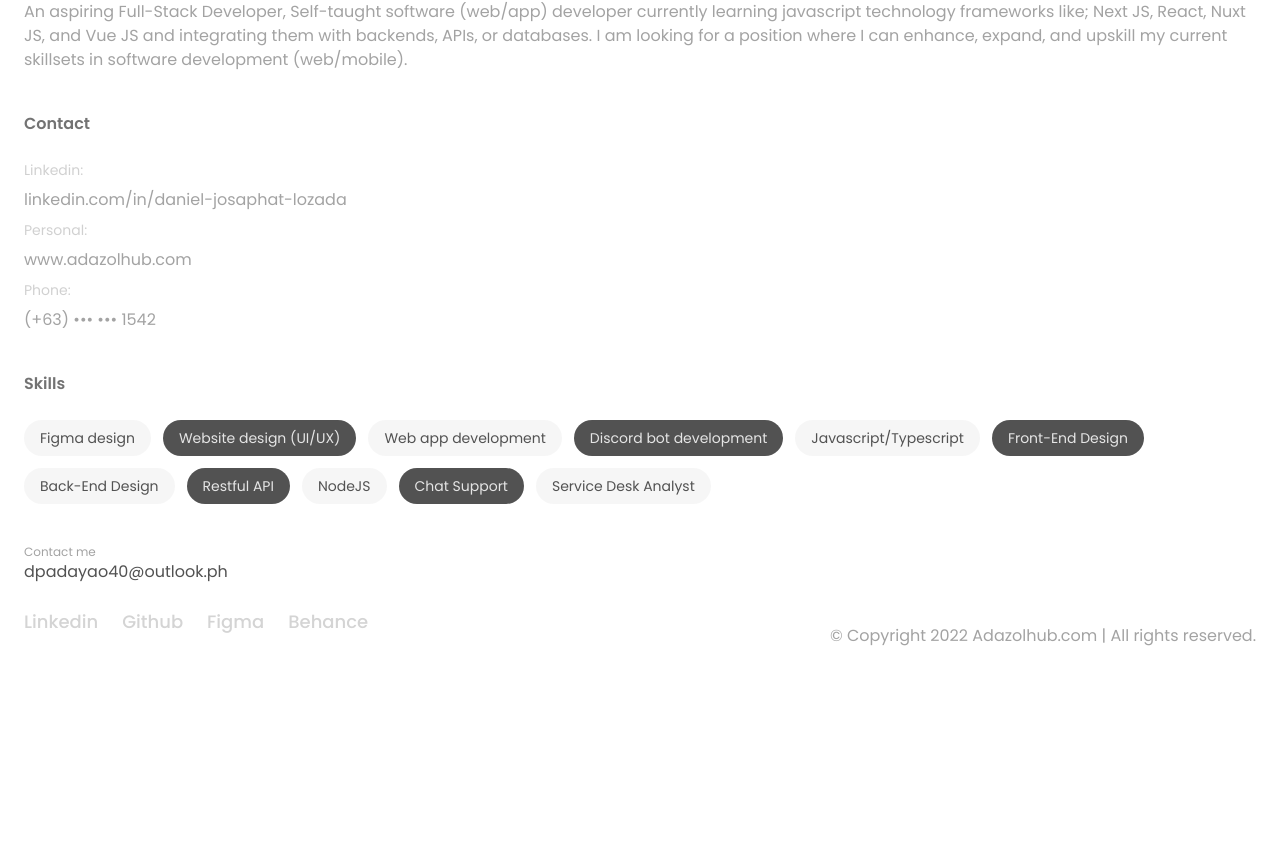
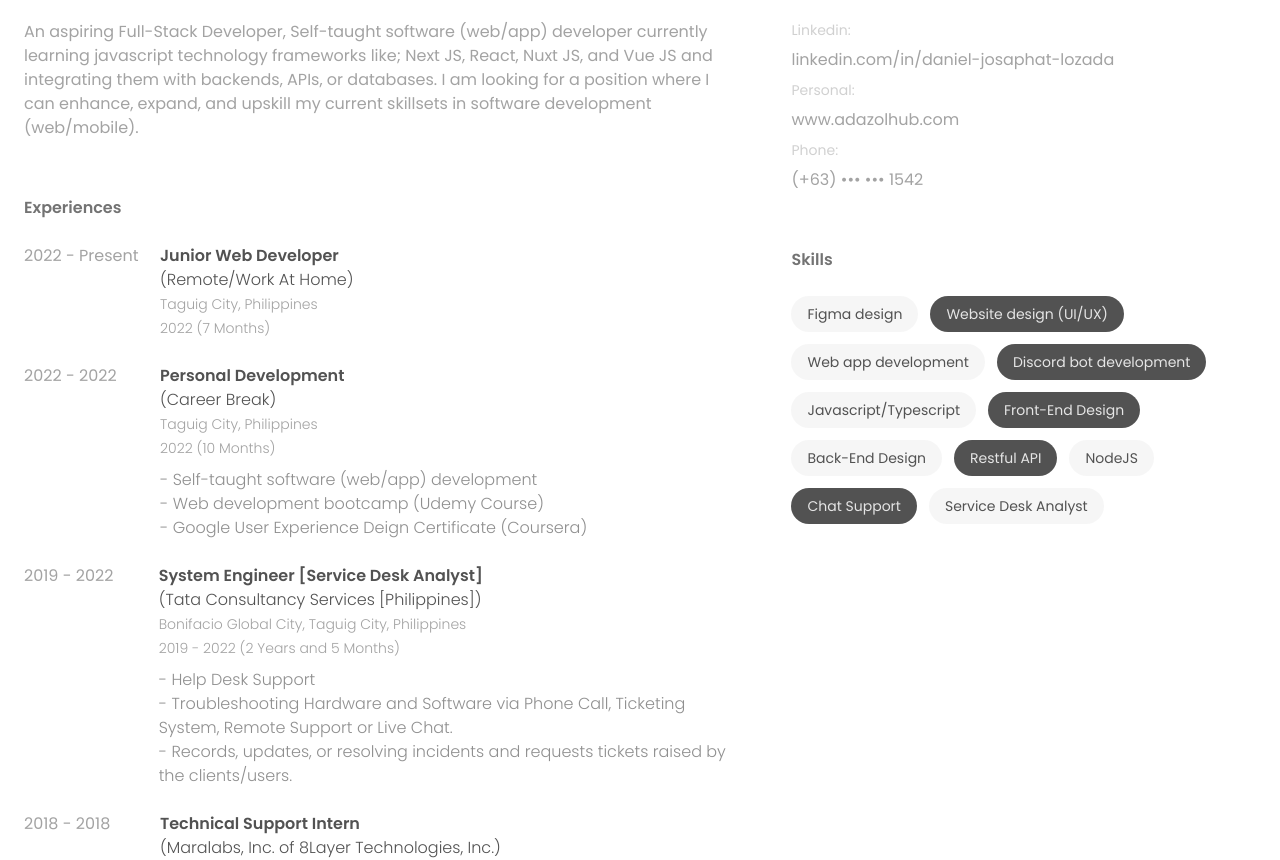
Before and after one commit to adazol123/adazolhub-personal-v1, a React (Vite) app: page /introduction/resume in a window 1280 px wide. Shown: the part 320-1180 px from the top of the page. Before the commit the page ends 1012 px from the top, so only its background shows below. Built offline with nearby package versions, Linux system fonts and the light colour scheme; no server answers.

Commit message:
update introduction resume page

```diff
--- /dev/null
+++ b/src/components/ui/sections/resume/Experience.tsx
@@ -0,0 +1,60 @@
+import React, { ReactFragment, ReactNode } from 'react'
+
+type Props = {
+  year: string
+  jobTitle: string
+  companyName: string
+  companyLocation: string
+  jobYear: string
+  jobDuration: string
+  descriptions?: {
+    lists: Array<string>
+  }
+  children?: ReactFragment
+}
+
+const Experience = (props: Props) => {
+  const {
+    year,
+    jobTitle,
+    companyLocation,
+    companyName,
+    jobYear,
+    jobDuration,
+    descriptions,
+    children
+  } = props
+
+  return (
+    <div className='flex gap-4 my-6'>
+      <span className='whitespace-nowrap w-[120px]'>{year}</span>
+      <div>
+        <h3 className='text-base font-semibold text-neutral-600'>{jobTitle}</h3>
+        <h3 className='text-base font-light text-neutral-600'>
+          ({companyName})
+        </h3>
+        <span className='text-neutral-400 font-light text-sm'>
+          {companyLocation}
+        </span>
+        <br />
+        <span className='text-neutral-400 font-light text-sm'>{jobYear} </span>
+        <span className='text-neutral-400 font-light text-sm'>
+          ({jobDuration})
+        </span>
+
+        {descriptions ? (
+          <p className='mt-2'>
+            <ul>
+              {descriptions.lists.map((x, index) => {
+                return <li key={index} className='max-w-[60ch]'>{x}</li>
+              })}
+            </ul>
+          </p>
+        ) : null}
+        {children}
+      </div>
+    </div>
+  )
+}
+
+export default Experience
--- a/src/pages/introduction.tsx
+++ b/src/pages/introduction.tsx
@@ -2,7 +2,7 @@ import React, { createRef, useEffect, useRef, useState } from 'react'
 import { useLocation, useRoutes, useNavigate, useHref } from 'react-router-dom'
 import TechStack from '../components/techstack/TechStack'
 import CardOffer from '../components/ui/cards/Offer'
-import CardProfile from './../components/ui/cards/Profile';
+import CardProfile from '../components/ui/cards/Profile';
 
 const Introduction = () => {
     const navigate = useNavigate()
@@ -40,7 +40,7 @@ const Introduction = () => {
         <>
             <section className='text-neutral-400 space-y-3 flex'>
 
-                <div className='col-span-10 flex flex-col gap-16'>
+                <div className='col-span-10 flex flex-col gap-16 container'>
                     <div className='flex lg:flex-row justify-between gap-4 flex-col-reverse w-full mx-auto mt-10'>
                         <div id='introduction' className='flex flex-col gap-6 scroll-m-4'>
                             <h4 >Introduction</h4>
--- a/src/pages/resume.tsx
+++ b/src/pages/resume.tsx
@@ -1,10 +1,11 @@
 import React, { useEffect } from 'react'
+import Experience from '../components/ui/sections/resume/Experience'
 
 type Props = {}
 
 let skills = [
   'Figma design',
-    "Website design (UI/UX)",
+  'Website design (UI/UX)',
   'Web app development',
   'Discord bot development',
   'Javascript/Typescript',
@@ -18,22 +19,24 @@ let skills = [
 
 const Resume = (props: Props) => {
   useEffect(() => {
-        const observe = new IntersectionObserver((entries, observer) => {
+    const observe = new IntersectionObserver(
+      (entries, observer) => {
         entries.forEach(entry => {
           const item = entry.target
           if (entry.isIntersecting) {
-
             item.classList.replace('opacity-0', 'opacity-1')
-                    item.classList.replace("translate-y-32", "translate-y-0")
+            item.classList.replace('translate-y-32', 'translate-y-0')
           }
           // else {
           //     item.classList.remove('opacity-0')
           //     item.classList.remove("translate-y-32")
           // }
         })
-        }, {
+      },
+      {
         rootMargin: '-20px'
-        })
+      }
+    )
 
     let para = document.querySelectorAll('.intersection')
     para.forEach(par => {
@@ -46,30 +49,42 @@ const Resume = (props: Props) => {
     }
   }, [])
   return (
-        <section className='text-neutral-400 space-y-8'>
+    <section className='text-neutral-400 space-y-8 container mt-5'>
       <div className='flex justify-between items-center py-3 bg-white sticky top-14 z-30'>
         <div className='text-xs'>
           <span>Web Developer</span>
         </div>
 
-                <a className='py-3 px-6 rounded-full text-white bg-neutral-700 text-xs' href="https://firebasestorage.googleapis.com/v0/b/daniel-lozada.appspot.com/o/resume%2FDaniel%20Lozada%20-%20SWD.pdf?alt=media&token=06b6ba32-501d-4b34-854b-812aecb4ba0c" target="_blank" >Download Resume</a>
+        <a
+          className='py-3 px-6 rounded-full text-white bg-neutral-700 text-xs'
+          href='https://firebasestorage.googleapis.com/v0/b/daniel-lozada.appspot.com/o/resume%2FDaniel%20Lozada%20-%20SWD.pdf?alt=media&token=06b6ba32-501d-4b34-854b-812aecb4ba0c'
+          target='_blank'
+        >
+          Download Resume
+        </a>
       </div>
       <div className=' flex flex-col justify-between gap-4   w-full mx-auto mt-6'>
         <div className='intersection translate-y-32 opacity-0 flex justify-between gap-6 flex-col-reverse sm:flex-row w-full'>
-                    <div >
+          <div>
             <h3 className='text-neutral-400'>DANIEL JOSAPHAT</h3>
             <h1>LOZADA</h1>
           </div>
+        </div>
 
-                </div>
+        <div className='flex gap-12 flex-col xl:flex-row'>
+          <div className='flex flex-col gap-8'>
             <div className='intersection translate-y-32 opacity-0 flex justify-between mt-6'>
               <div>
-
                 <h5>About</h5>
                 <div className=' mt-6'>
-
                   <p>
-                                An aspiring Full-Stack Developer, Self-taught software (web/app) developer currently learning javascript technology frameworks like; Next JS, React, Nuxt JS, and Vue JS and integrating them with backends, APIs, or databases. I am looking for a position where I can enhance, expand, and upskill my current skillsets in software development (web/mobile).
+                    An aspiring Full-Stack Developer, Self-taught software
+                    (web/app) developer currently learning javascript technology
+                    frameworks like; Next JS, React, Nuxt JS, and Vue JS and
+                    integrating them with backends, APIs, or databases. I am
+                    looking for a position where I can enhance, expand, and
+                    upskill my current skillsets in software development
+                    (web/mobile).
                   </p>
                 </div>
               </div>
@@ -77,28 +92,122 @@ const Resume = (props: Props) => {
                         <img className='overflow-hidden w-full h-full mx-auto object-contain my-auto rounded-lg' src="/images/profile-pic.png" alt="" />
                     </div> */}
             </div>
-                <div className="mt-6 intersection translate-y-32 opacity-0">
+            <div className='intersection translate-y-32 opacity-0 flex justify-between mt-6'>
+              <div>
+                <h5>Experiences</h5>
+                <div className=' mt-6'>
+                  <Experience
+                    year='2022 - Present'
+                    jobTitle='Junior Web Developer'
+                    companyName='Remote/Work At Home'
+                    companyLocation='Taguig City, Philippines'
+                    jobYear='2022'
+                    jobDuration='7 Months'
+                  />
+                  <Experience
+                    year='2022 - 2022'
+                    jobTitle='Personal Development'
+                    companyName='Career Break'
+                    companyLocation='Taguig City, Philippines'
+                    jobYear='2022'
+                    jobDuration='10 Months'
+                    descriptions={{
+                      lists: [
+                        'Self-taught software (web/app) development',
+                        'Web development bootcamp (Udemy Course)',
+                        'Google User Experience Deign Certificate (Coursera)',
+
+                      ]
+                    }}
+                  />
+                  <Experience
+                    year='2019 - 2022'
+                    jobTitle='System Engineer [Service Desk Analyst]'
+                    companyName='Tata Consultancy Services [Philippines]'
+                    companyLocation='Bonifacio Global City, Taguig City, Philippines'
+                    jobYear='2019 - 2022'
+                    jobDuration='2 Years and 5 Months'
+                    descriptions={{
+                      lists: [
+                        'Help Desk Support',
+                        'Troubleshooting Hardware and Software via Phone Call, Ticketing System, Remote Support or Live Chat.',
+                        'Records, updates, or resolving incidents and requests tickets raised by the clients/users.'
+                      ]
+                    }}
+                  />
+                  <Experience
+                    year='2018 - 2018'
+                    jobTitle='Technical Support Intern'
+                    companyName='Maralabs, Inc. of 8Layer Technologies, Inc.'
+                    companyLocation='Kapitolyo, Pasig City, Philippines'
+                    jobYear='2018'
+                    jobDuration='3 Months'
+                    descriptions={{
+                      lists: [
+                        'Exposed to linux technology stach (Linux, Apache, Mysql, PHP',
+                        'Assembled and deploy computer network',
+                        'Monitor, analyze and troubleshoot server network connectivity issues',
+                        'Maintain and monitor server infrastructure',
+                        'Provide technical support'
+                      ]
+                    }}
+                  />
+                </div>
+              </div>
+              {/* <div className='w-64 h-64 flex-1'>
+                        <img className='overflow-hidden w-full h-full mx-auto object-contain my-auto rounded-lg' src="/images/profile-pic.png" alt="" />
+                    </div> */}
+            </div>
+          </div>
+          <div className='flex flex-col max-w-screen-sm gap-8'>
+            <div className='mt-6 intersection translate-y-32 opacity-0'>
               <h5>Contact</h5>
               <div className='flex flex-col gap-2 mt-6'>
                 <span className='opacity-50 text-sm'>Linkedin: </span>
-                        <a href="https://linkedin.com/in/daniel-josaphat-lozada" target='_blank' rel='noopener'>linkedin.com/in/daniel-josaphat-lozada</a>
+                <a
+                  href='https://linkedin.com/in/daniel-josaphat-lozada'
+                  target='_blank'
+                  rel='noopener'
+                >
+                  linkedin.com/in/daniel-josaphat-lozada
+                </a>
                 <span className='opacity-50 text-sm'>Personal: </span>
-                        <a href="https://www.adazolhub.com" target='_blank' rel='noopener'>www.adazolhub.com</a>
+                <a
+                  href='https://www.adazolhub.com'
+                  target='_blank'
+                  rel='noopener'
+                >
+                  www.adazolhub.com
+                </a>
                 <span className='opacity-50 text-sm'>Phone: </span>
-                        <a href="mailto:dpadayao40@outlook.ph" target='_blank' rel='noreferrer'>(+63) ••• ••• 1542</a>
+                <a
+                  href='mailto:dpadayao40@outlook.ph'
+                  target='_blank'
+                  rel='noreferrer'
+                >
+                  (+63) ••• ••• 1542
+                </a>
               </div>
             </div>
             <div className='mt-6 intersection translate-y-32 opacity-0'>
               <h5>Skills</h5>
               <div className='flex flex-wrap gap-3  mt-6'>
                 {skills.map((skill, index) => (
-                            <div key={index} className={`${index % 2 ? 'bg-neutral-600 text-neutral-200' : 'bg-neutral-600/5 text-neutral-600'} rounded-full px-4 py-2 whitespace-nowrap text-sm`}>{skill}</div>
+                  <div
+                    key={index}
+                    className={`${
+                      index % 2
+                        ? 'bg-neutral-600 text-neutral-200'
+                        : 'bg-neutral-600/5 text-neutral-600'
+                    } rounded-full px-4 py-2 whitespace-nowrap text-sm`}
+                  >
+                    {skill}
+                  </div>
                 ))}
               </div>
-
             </div>
-
-
+          </div>
+        </div>
       </div>
     </section>
   )
--- a/src/styles/index.css
+++ b/src/styles/index.css
@@ -99,3 +99,9 @@ textarea {
 .intersection {
   @apply duration-500;
 }
+
+ul{
+  list-style: inside;
+  list-style-type: '- ';
+  @apply text-neutral-500/80 font-light;
+}
```
Also changed, not shown: tsconfig.json (+8 -2 lines), 1 other file (tests, documents, lock files or other folders). Lines whose indentation alone changed are shown as unchanged.
